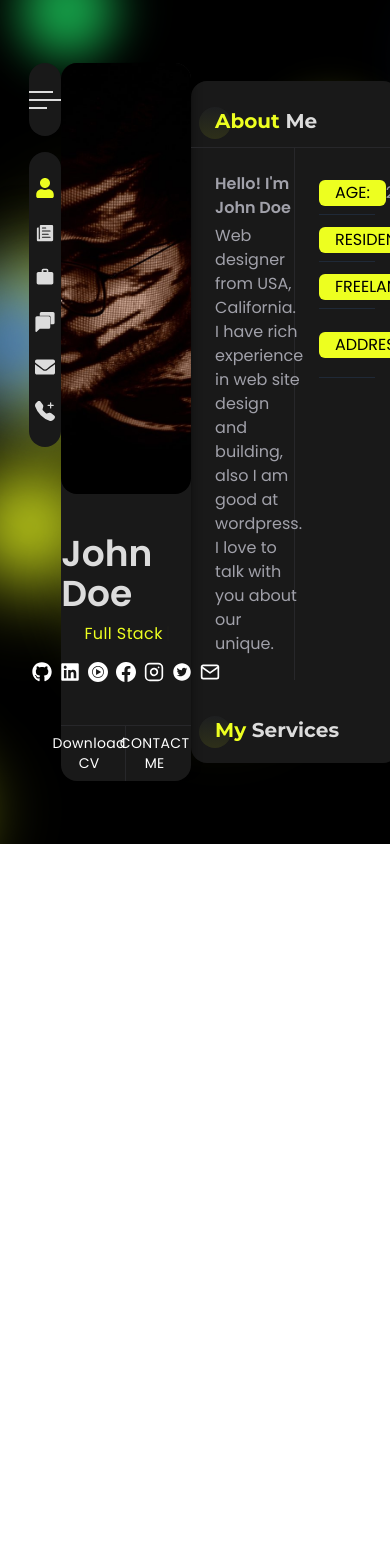
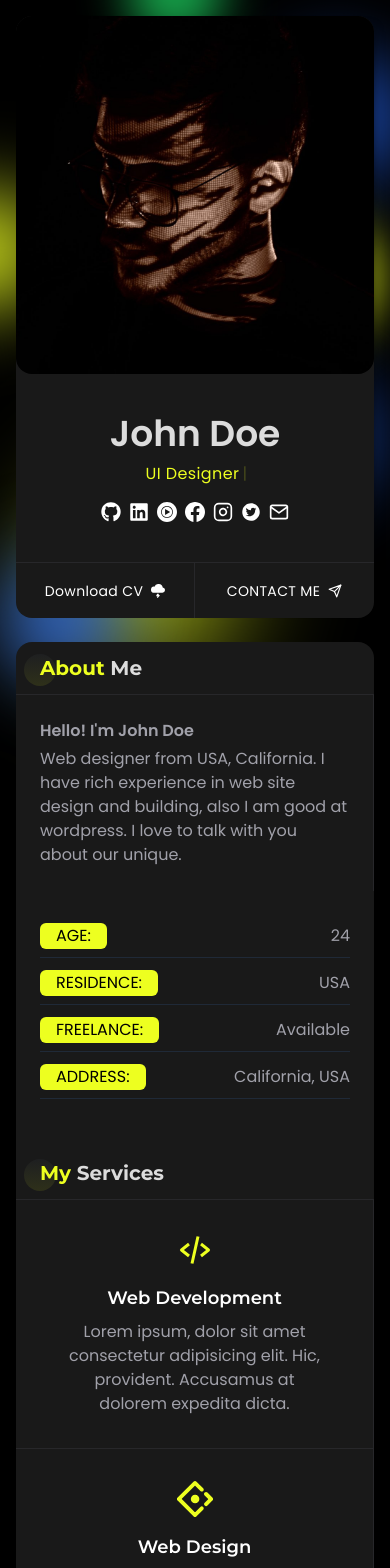
Before and after one commit to noorjsdivs/portfoliotwo, a React (Create React App) app: page / in a window 390 px wide. Shown: the top 1568 px of the page. Before the commit the page ends 844 px from the top, so only its background shows below. Built offline with nearby package versions, Linux system fonts and the light colour scheme.

Commit message:
responsiveness added

```diff
--- a/src/App.js
+++ b/src/App.js
@@ -8,7 +8,7 @@ import Home from "./Home";
 
 function App() {
   return (
-    <div className="w-full h-screen font-bodyfont overflow-hidden text-textColor bg-black relative">
+    <div className="w-full lgl:h-screen font-bodyfont overflow-hidden text-textColor bg-black relative">
       <div className="max-w-screen-2xl h-full mx-auto flex justify-center items-center">
         <Home />
       </div>
--- a/src/Home.js
+++ b/src/Home.js
@@ -19,20 +19,20 @@ const Home = () => {
   const [projects, setProjects] = useState(false);
   const [blog, setBlog] = useState(false);
   const [contact, setContact] = useState(false);
-  const [sidenav,setSidenav]= useState(false)
-  const ref = useRef()
+  const [sidenav, setSidenav] = useState(false);
+  const ref = useRef();
 
-  useEffect(()=>{
-    document.body.addEventListener("click",(e)=>{
-      if(e.target.contains(ref.current)){
-        setSidenav(false)
+  useEffect(() => {
+    document.body.addEventListener("click", (e) => {
+      if (e.target.contains(ref.current)) {
+        setSidenav(false);
       }
-    })
-  },[])
+    });
+  }, []);
   return (
-    <div className="w-[85%] h-[85%] bg-transparent text-white z-50 flex items-start justify-between">
+    <div className="w-full lgl:w-[85%] h-full lgl:h-[85%] bg-transparent text-white z-50 flex items-start justify-between p-4 lgl:p-0">
       {/* ================= Left Icons End here ======================== */}
-      <div className="w-16 h-96 bg-transparent flex flex-col gap-4">
+      <div className="w-16 h-96 bg-transparent hidden lgl:flex flex-col gap-4">
         {/* ======= Home Icon start */}
         <div
           onClick={() => setSidenav(true)}
@@ -182,12 +182,21 @@ const Home = () => {
         {/* ======= Other Icons End */}
       </div>
       {/* ================= Left Icons Start here ====================== */}
-      <div className="w-[94%] h-full flex items-center">
+      <div className="w-full lgl:w-[94%] h-full flex flex-col gap-6 lgl:gap-0 lgl:flex-row items-center">
         {/* ======================== Home Left Start here ============================ */}
         <Left />
         {/* ======================== Home Left End here ============================== */}
-        <div className="w-8/12 h-[95%] bg-bodyColor rounded-2xl flex justify-center items-center">
-          <div className="w-full h-[96%] overflow-y-scroll scrollbar-thin scrollbar-thumb-[#646464]">
+        <div className="w-full lgl:w-8/12 h-[95%] bg-bodyColor rounded-2xl flex justify-center items-center">
+          {/* ======================== Smaller device content Start ======================== */}
+          <div className="w-full h-full lgl:hidden bg-transparent rounded-2xl flex flex-col gap-6">
+            <About />
+            <Resume />
+            <Projects />
+            <Blog />
+            <Contact />
+          </div>
+          {/* ======================== Smaller device content End ========================== */}
+          <div className="w-full h-[96%] hidden lgl:flex justify-center overflow-y-scroll scrollbar-thin scrollbar-thumb-[#646464]">
             {about && (
               <motion.div
                 initial={{ opacity: 0 }}
--- a/src/components/about/AboutMe.js
+++ b/src/components/about/AboutMe.js
@@ -2,8 +2,8 @@ import React from "react";
 
 const AboutMe = () => {
   return (
-    <div className="flex pb-6">
-      <div className="w-1/2 text-zinc-400 px-6 border-r-[1px] border-r-zinc-800 flex items-center">
+    <div className="flex flex-col lgl:flex-row pb-6">
+      <div className="w-full md:w-1/2 text-zinc-400 px-6 border-r-[1px] border-r-zinc-800 flex items-center">
         <div className="py-6">
           <h2 className="font-semibold mb-1">Hello! I'm John Doe</h2>
           <p className="text-base leading-6 ">
@@ -13,7 +13,7 @@ const AboutMe = () => {
           </p>
         </div>
       </div>
-      <div className="w-1/2 p-6">
+      <div className="w-full md:w-1/2 p-6">
         <ul className="flex flex-col gap-1">
           <li className="aboutRightLi">
             <span className="aboutRightLiSpan">Age:</span>
--- a/src/components/about/FunFact.js
+++ b/src/components/about/FunFact.js
@@ -7,7 +7,7 @@ import FunFactCard from "./FunFactCard";
 
 const FunFact = () => {
   return (
-    <div className="px-0 grid grid-cols-4 pb-10">
+    <div className="px-0 grid grid-cols-2 md:grid-cols-4 pb-10">
       <FunFactCard icon={<BsTrophyFill />} des="10 Awards Won" />
       <FunFactCard icon={<SiAntdesign />} des="20 Finished Projects" />
       <FunFactCard icon={<BiCodeAlt />} des="100 hours of coding" />
--- a/src/components/about/MyServices.js
+++ b/src/components/about/MyServices.js
@@ -7,7 +7,7 @@ import ServicesCard from "./ServicesCard";
 
 const MyServices = () => {
   return (
-    <div className="grid grid-cols-2">
+    <div className="grid grid-cols-1 md:grid-cols-2">
       <ServicesCard
         icons={<BiCodeAlt />}
         title="Web Development"
--- a/src/components/blog/Blog.js
+++ b/src/components/blog/Blog.js
@@ -7,7 +7,7 @@ const Blog = () => {
   return (
     <div>
       <Title title="Latest" subTitle="Posts" />
-      <div className="grid grid-cols-2 gap-10">
+      <div className="grid grid-cols-1 md:grid-cols-2 gap-6 lgl:gap-10">
         <div className="px-6">
           <BlogCard
             image={blogImgOne}
--- a/src/components/contact/Contact.js
+++ b/src/components/contact/Contact.js
@@ -65,11 +65,11 @@ const Contact = () => {
     }
   };
   return (
-    <div>
+    <div className="w-full">
       <Title title="Get" subTitle="in Touch" />
-      <div className="p-6 flex justify-between gap-20">
-        <div className="w-1/2">
-          <p className="flex justify-between w-full text-lg text-[#ccc] py-4 border-b-[1px] border-b-zinc-800">
+      <div className="p-6 w-full flex flex-col md:flex-row justify-between gap-4 md:gap-10 lgl:gap-20">
+        <div className="w-full lgl:w-1/2">
+          <p className="flex gap-6 justify-between w-full text-lg text-[#ccc] py-4 border-b-[1px] border-b-zinc-800">
             <span className="bg-designColor text-gray-700 text-sm font-titleFont font-medium px-2 rounded-md flex items-center justify-center">
               Address:
             </span>
@@ -82,8 +82,8 @@ const Contact = () => {
             +968 97859628
           </p>
         </div>
-        <div className="w-1/2">
-          <p className="flex justify-between w-full text-lg text-[#ccc] py-4 border-b-[1px] border-b-zinc-800">
+        <div className="w-full lgl:w-1/2">
+          <p className="flex justify-between lgl:gap-6 w-full text-lg text-[#ccc] py-4 border-b-[1px] border-b-zinc-800">
             <span className="bg-designColor text-gray-700 text-sm font-titleFont font-medium px-2 rounded-md flex items-center justify-center">
               Email:
             </span>
@@ -110,7 +110,7 @@ const Contact = () => {
             method="POST"
             className="p-6 flex flex-col gap-6"
           >
-            <div className="w-full flex gap-10 justify-between">
+            <div className="w-full flex flex-col lgl:flex-row gap-4 lgl:gap-10 justify-between">
               <input
                 onChange={handleName}
                 value={clientName}
@@ -142,7 +142,7 @@ const Contact = () => {
                 errMessages
                   ? "border-red-600 focus-visible:border-red-600"
                   : "border-zinc-600 focus-visible:border-designColor"
-              } w-full bg-transparent border-2 px-4 py-2 text-base text-gray-200 outline-none duration-300`}
+              } w-full bg-transparent border-2 px-4 py-2 text-base text-gray-200 outline-none duration-300 resize-none`}
               placeholder="Your Message"
               rows="4"
             ></textarea>
--- a/src/components/home/Left.js
+++ b/src/components/home/Left.js
@@ -5,7 +5,7 @@ import { FaGithub, FaLinkedin } from "react-icons/fa";
 import { AiFillTwitterCircle } from "react-icons/ai";
 import { SiYoutubemusic } from "react-icons/si";
 import { FiInstagram, FiMail, FiSend } from "react-icons/fi";
-import CV from "../../assets/Noor_Mohammad_resume.pdf"
+import CV from "../../assets/Noor_Mohammad_resume.pdf";
 import { bannerImg } from "../../assets/index";
 
 const Left = () => {
@@ -17,7 +17,7 @@ const Left = () => {
     delaySpeed: 2000,
   });
   return (
-    <div className="w-5/12 h-full bg-bodyColor rounded-2xl shadow-testShwdow z-10">
+    <div className="w-full lgl:w-5/12 h-full bg-bodyColor rounded-2xl shadow-testShwdow z-10">
       <div className="w-full h-3/5">
         <img
           className="w-full h-full object-cover rounded-2xl"
@@ -59,8 +59,8 @@ const Left = () => {
         </div>
         <div className="flex h-14">
           <a
-          href={CV}
-          target="_blank"
+            href={CV}
+            target="_blank"
             className="w-1/2 border-t-[1px] borderRight border-t-zinc-800 text-sm tracking-wide uppercase  gap-2 hover:text-designColor duration-300"
             rel="noreferrer"
           >
--- a/src/components/projects/Projects.js
+++ b/src/components/projects/Projects.js
@@ -16,7 +16,7 @@ const Projects = () => {
   return (
     <div>
       <Title title="Recent" subTitle="Projects" />
-      <div className="w-full grid grid-cols-2 gap-10">
+      <div className="w-full grid grid-cols-1 md:grid-cols-2 gap-6 lgl:gap-10">
         <div className="px-6">
           <ProjectsCard
             title="Blog Website"
--- a/src/components/resume/Education.js
+++ b/src/components/resume/Education.js
@@ -7,7 +7,7 @@ import ResumeCard from "./ResumeCard";
 const Education = () => {
   return (
     <div className="w-full grid grid-cols-9 px-6">
-      <div className="col-span-4">
+      <div className="col-span-9 md:col-span-4">
         <ResumeTitle title="Experience" icon={<MdWork />} />
         <ResumeCard
           badge=""
@@ -28,10 +28,10 @@ const Education = () => {
           des="Lorem ipsum dolor sit amet, consectetur adipisicing elit. Dolorum, itaque ipsa quae!"
         />
       </div>
-      <div className="w-full h-full flex justify-center items-center">
+      <div className="w-full h-full hidden lgl:flex justify-center items-center">
         <span className="w-[1px] h-full bg-zinc-800 inline-flex"></span>
       </div>
-      <div className="col-span-4">
+      <div className="col-span-9 md:col-span-4">
         <ResumeTitle title="Education" icon={<GiGraduateCap />} />
         <ResumeCard
           badge="2012 - 2014"
--- a/src/components/resume/Skills.js
+++ b/src/components/resume/Skills.js
@@ -8,9 +8,9 @@ import ResumeTitle from "./ResumeTitle";
 
 const Skills = () => {
   return (
-    <div className="w-full grid grid-cols-9 px-6">
+    <div className="w-full grid grid-cols-9 gap-10 lgl:gap-0 px-6">
       {/* =============== Design and Languages Start here =================== */}
-      <div className="col-span-4">
+      <div className="col-span-9 md:col-span-4">
         <ResumeTitle title="Design" icon={<SiArtstation />} />
         {/* web Design */}
         <div className="py-4">
@@ -45,10 +45,10 @@ const Skills = () => {
           </div>
         </div>
       </div>
-      <div className="w-full h-full flex justify-center items-center">
+      <div className="w-full h-full hidden lgl:flex justify-center items-center">
         <span className="w-[1px] h-full bg-zinc-800 inline-flex"></span>
       </div>
-      <div className="col-span-4">
+      <div className="col-span-9 md:col-span-4">
         <ResumeTitle title="Languages" icon={<FaFlag />} />
         {/* English */}
         <div className="py-4">
@@ -85,7 +85,7 @@ const Skills = () => {
       {/* =============== Coading and Knowledge Start here ==================== */}
       {/* =============== Coading and Knowledge End here ==================== */}
 
-      <div className="col-span-4">
+      <div className="col-span-9 md:col-span-4">
         <ResumeTitle title="Coding" icon={<BiCodeAlt />} />
         {/* web Design */}
         <div className="py-4">
@@ -118,10 +118,10 @@ const Skills = () => {
           </div>
         </div>
       </div>
-      <div className="w-full h-full flex justify-center items-center">
+      <div className="w-full h-full hidden lgl:flex justify-center items-center">
         <span className="w-[1px] h-full bg-zinc-800 inline-flex"></span>
       </div>
-      <div className="col-span-4">
+      <div className="col-span-9 md:col-span-4">
         <ResumeTitle title="Knowledge" icon={<IoIosPaper />} />
         {/* English */}
         <ul className="py-4 flex flex-col gap-2 border-b-[1px] border-b-zinc-800">
--- a/tailwind.config.js
+++ b/tailwind.config.js
@@ -3,6 +3,16 @@ module.exports = {
   content: ["./src/**/*.{js,jsx,ts,tsx}"],
   theme: {
     extend: {
+      screens: {
+        xs: "320px",
+        sm: "375px",
+        sml: "500px",
+        md: "667px",
+        mdl: "768px",
+        lg: "960px",
+        lgl: "1024px",
+        xl: "1280px",
+      },
       fontFamily: {
         bodyfont: ["Poppins", "sans-serif"],
         titleFont: ["Montserrat", "sans-serif"],
```
Lines whose indentation alone changed are shown as unchanged.
